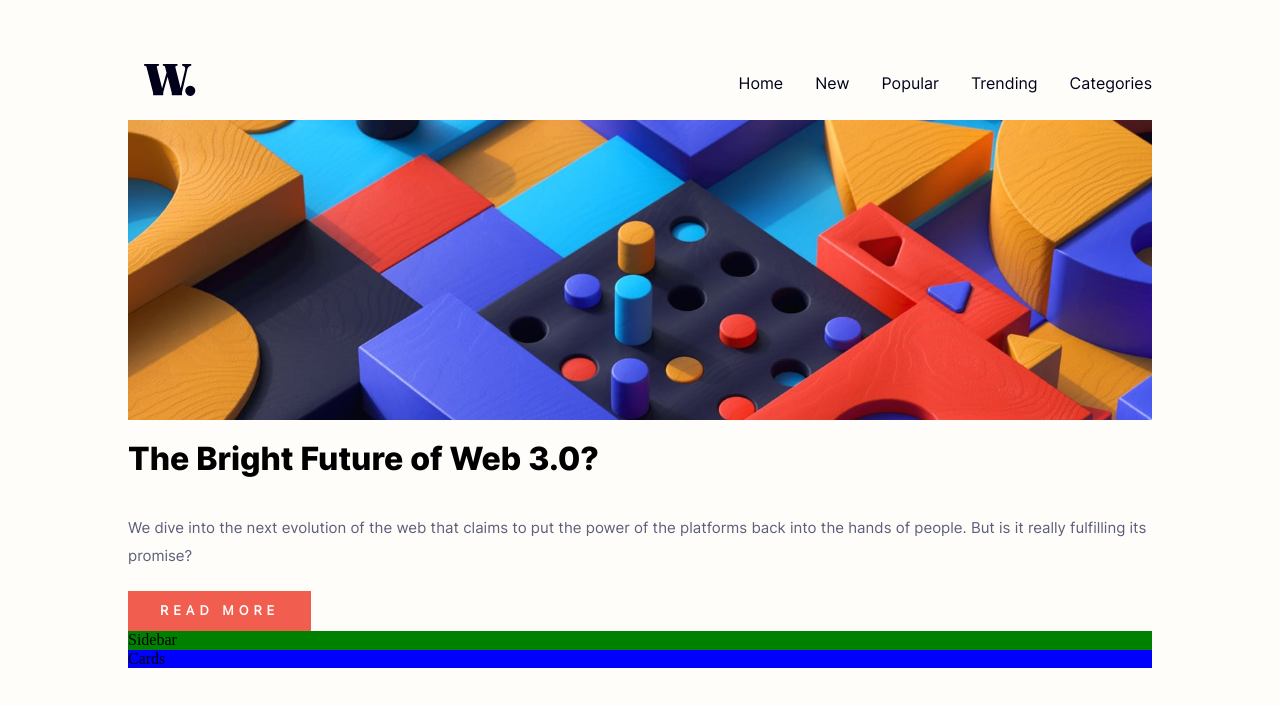
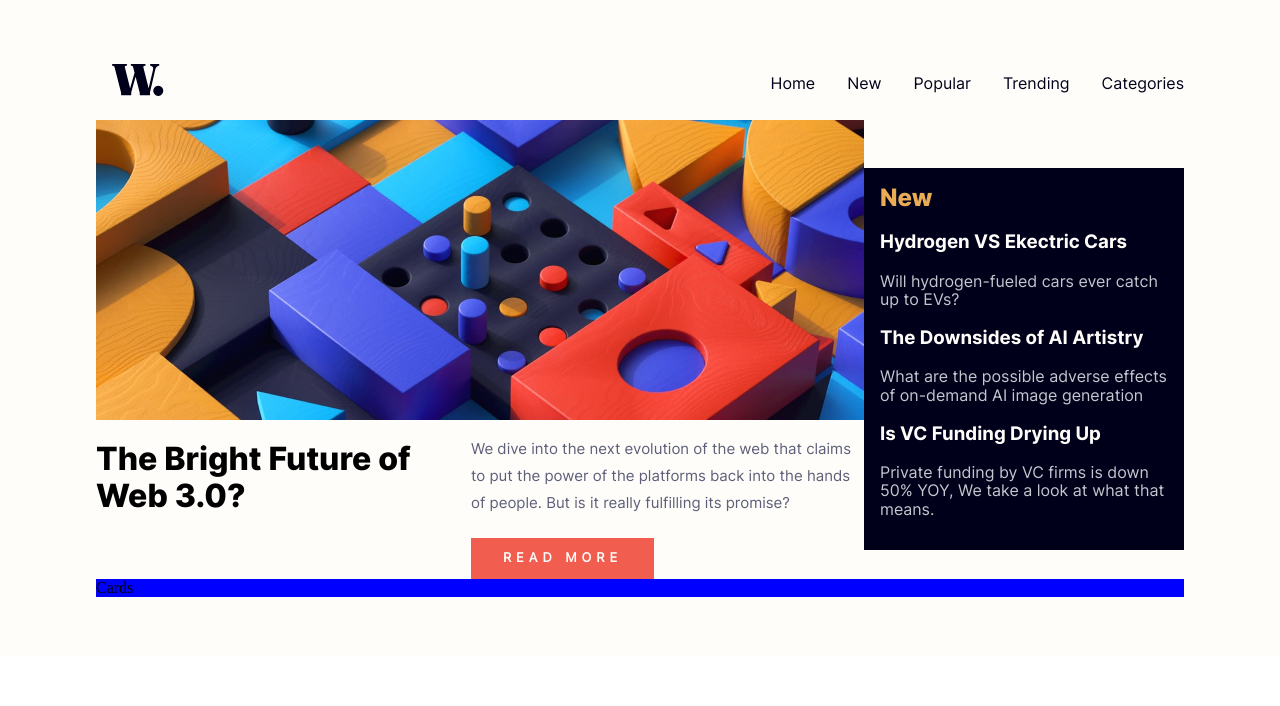
Before and after one commit to Lord-Mugen/news-homepage, a React (Vite) app: page / in a window 1280 px wide. Shown: the top 706 px of the page. Built offline with nearby package versions, Linux system fonts and the light colour scheme.

Commit message:
progress with the side bar

```diff
--- a/src/App.css
+++ b/src/App.css
@@ -8,6 +8,6 @@
 
 @media (min-width: 62rem) {
   #root {
-    padding: 3rem 8rem;
+    padding: 3rem 6rem;
   }
 }
--- a/src/Components/Hero/hero.css
+++ b/src/Components/Hero/hero.css
@@ -1,6 +1,6 @@
 .hero {
-  /* background-color: red; */
   width: 100%;
+  margin-right: 2rem;
 }
 
 .hero__img-container {
@@ -17,6 +17,7 @@
 
 .hero__title {
   font-family: "inter-extraBold";
+  max-width: 390px;
 }
 
 .hero__p {
@@ -24,6 +25,7 @@
   font-size: 0.9375rem;
   color: var(--Dark-gray);
   line-height: 1.7rem;
+  max-width: 500px;
 }
 
 .hero__btn {
@@ -40,10 +42,25 @@
 }
 
 /* MEDIAQUERY */
-@media (min-width: 992px) {
+@media (min-width: 768px) {
   #hero {
     display: grid;
     width: 100%;
+    grid-template-areas:
+      "img img"
+      "h1 p";
+  }
+
+  #hero > .hero__img-container {
+    grid-area: img;
+  }
+
+  #hero > .hero__title {
+    grid-area: h1;
+  }
+
+  #hero > .hero__p {
+    grid-area: p;
   }
 
   .hero__img-container {
--- a/src/Components/SideBar/SideBar.jsx
+++ b/src/Components/SideBar/SideBar.jsx
@@ -1,7 +1,35 @@
 import "./sideBar.css";
 
 const Sidebar = () => {
-  return <div>Sidebar</div>;
+  return (
+    <section className="sideBar__container">
+      <article className="sideBar">
+        <div>
+          <h2 className="sideBar__title">New</h2>
+        </div>
+        <div>
+          <h3 className="sideBar__subTitle">Hydrogen VS Ekectric Cars</h3>
+          <p className="sideBar__p">
+            Will hydrogen-fueled cars ever catch up to EVs?
+          </p>
+        </div>
+        <div>
+          <h3 className="sideBar__subTitle">The Downsides of AI Artistry</h3>
+          <p className="sideBar__p">
+            What are the possible adverse effects of on-demand AI image
+            generation
+          </p>
+        </div>
+        <div>
+          <h3 className="sideBar__subTitle">Is VC Funding Drying Up</h3>
+          <p className="sideBar__p">
+            Private funding by VC firms is down 50% YOY, We take a look at what
+            that means.
+          </p>
+        </div>
+      </article>
+    </section>
+  );
 };
 
 export default Sidebar;
--- a/src/Components/SideBar/sideBar.css
+++ b/src/Components/SideBar/sideBar.css
@@ -1,3 +1,22 @@
-.sideBar {
-  background: green;
+.sideBar__container {
+  background: var(--dark-blue);
+  padding: 1rem;
+  margin-top: 3rem;
 }
+
+.sideBar__title {
+  margin-top: 0;
+  font-family: "inter-extraBold";
+  color: var(--Soft-orange);
+}
+
+.sideBar__subTitle {
+  font-family: "inter-bold";
+  color: var(--white);
+}
+
+.sideBar__p {
+  /* margin: 0; */
+  font-family: "inter-regular";
+  color: var(--Gray);
+}
--- a/src/container/Container.jsx
+++ b/src/container/Container.jsx
@@ -5,7 +5,7 @@ import Cards from "../Components/Cards/Cards";
 
 const Container = () => {
   return (
-    <div className="container">
+    <div className="container" id="container">
       <section className="container__hero">
         <Hero />
       </section>
--- a/src/container/container.css
+++ b/src/container/container.css
@@ -0,0 +1,24 @@
+@media (min-width: 62rem) {
+  #container {
+    display: grid;
+    width: 100%;
+    grid-template-areas:
+      "hero hero sideBar"
+      "hero hero sideBar"
+      "cards cards cards";
+    grid-template-rows: 50px 1fr 30px;
+    grid-template-columns: 150px 1fr 320px;
+  }
+
+  #container > .container__hero {
+    grid-area: hero;
+  }
+
+  #container > .sideBar {
+    grid-area: sideBar;
+  }
+
+  #container > .container__cards {
+    grid-area: cards;
+  }
+}
```
